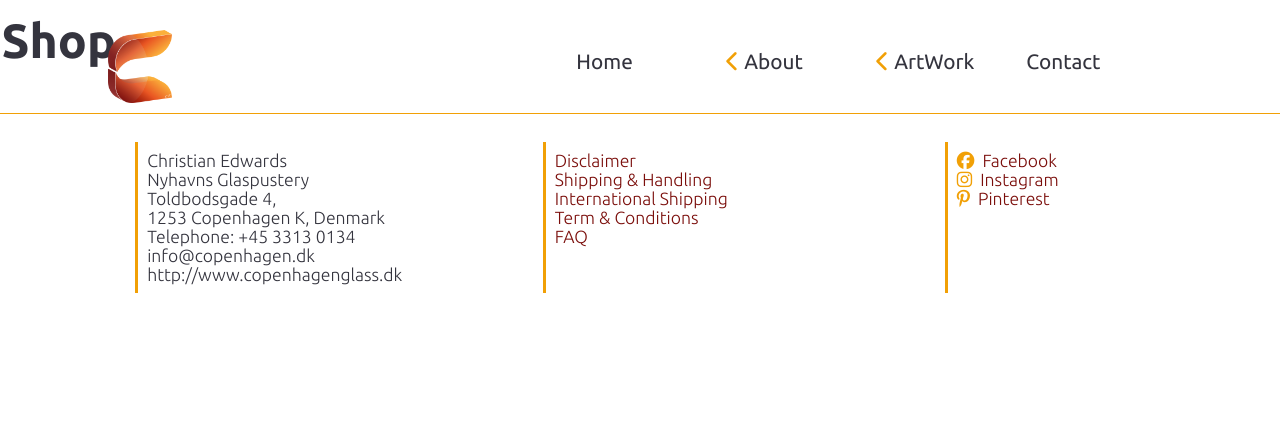
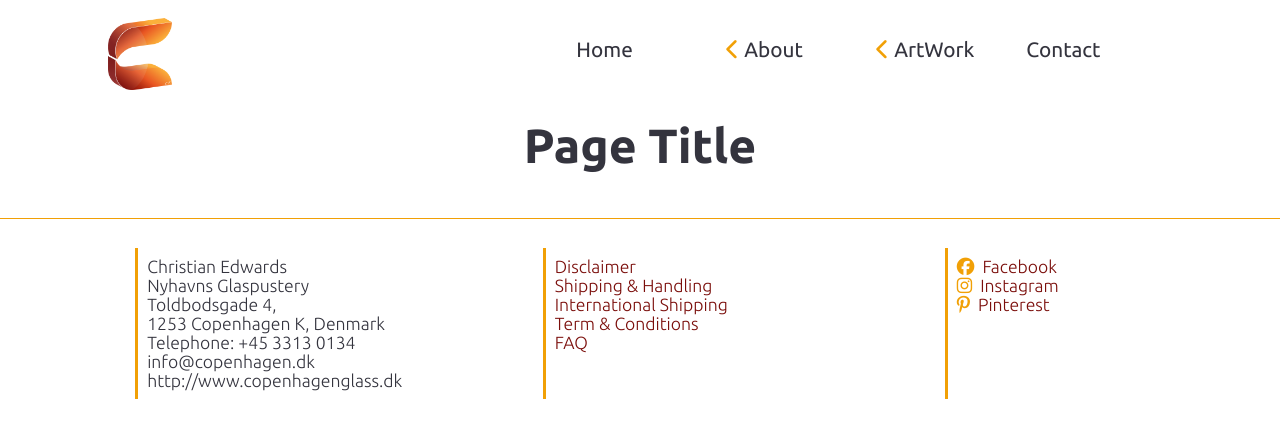
Before and after one commit to jaberibnemahboob/artisan, a plain HTML site: page projects.html in a window 1280 px wide. Drawn offline with Linux system fonts and the light colour scheme.

Commit message:
corrected 2

```diff
--- a/projects.html
+++ b/projects.html
@@ -85,23 +85,20 @@
             </div>
         </header>
 
-<main>
-    <div id="pageHeading">
-        <h1>Shop</h1>
-    </div>
+        <main class="pageMain">
 
-    <section>
+            <div class="topGap">&nbsp;</div>
 
-        <div class="contentHolder">
+            <h1 class="txt-center pageHeaderName">Page Title</h1>
 
-            <div class="content">
+            <section class="pageSection">
+                <div class="content content-center">
+                    <div class="pageDetails">
 
-
+                        <!-- PAGE DATA WILL COME FROM WP, PLEASE MODIFY THERE -->
 
                     </div>
-
                 </div>
-
             </section>
 
         </main>
```
Lines whose indentation alone changed are shown as unchanged.
